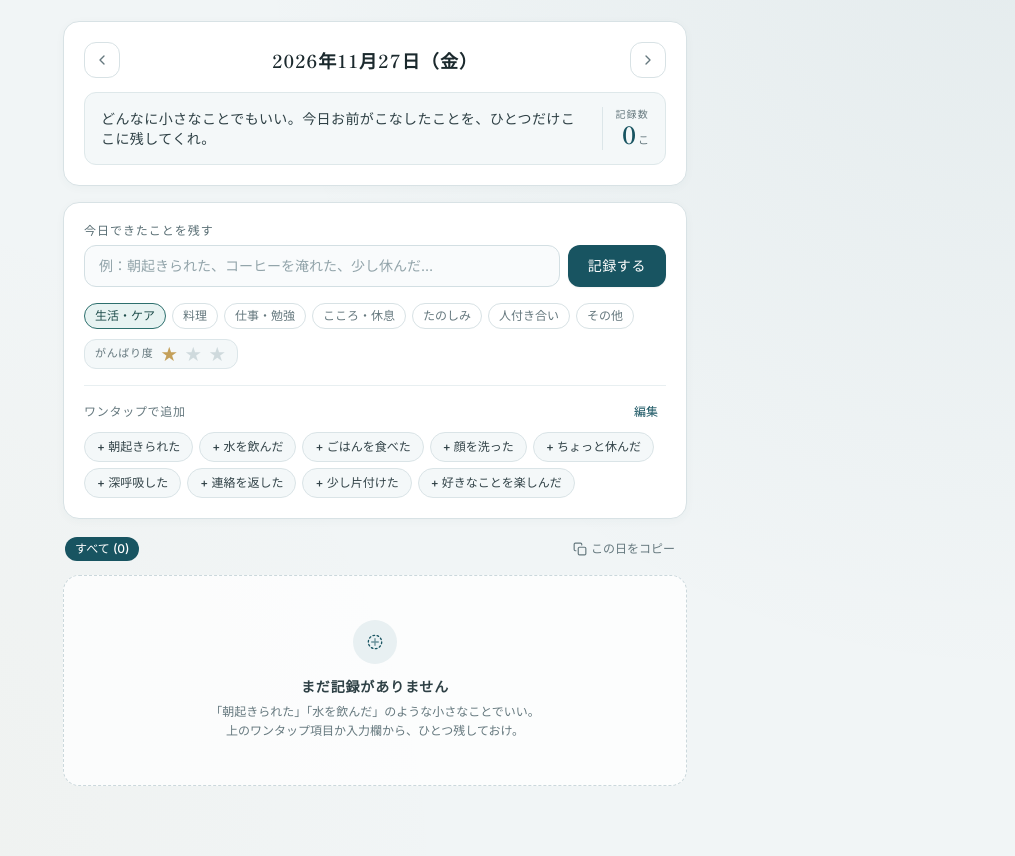
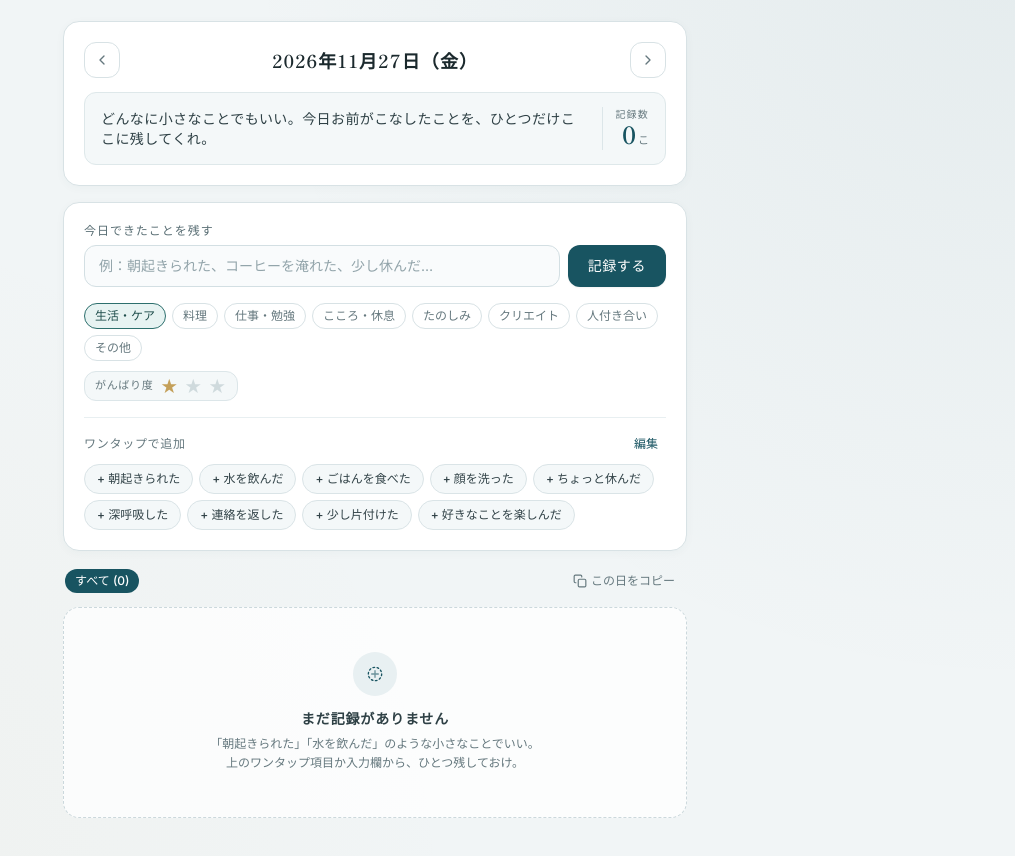
Before and after one commit to Pollux185461/kyou-dekita, a plain HTML site: page index.html in a window 1280 px wide. Shown: the part 82-938 px from the top of the page, without its empty margins (265-1280 px from the left). Drawn offline with nearby package versions, Linux system fonts and the light colour scheme.

Commit message:
カテゴリ「クリエイト」を追加

```diff
--- a/index.html
+++ b/index.html
@@ -363,6 +363,7 @@
         { id: "work", label: "仕事・勉強", color: "#3C5E78", bg: "#E9F0F6", text: "#284257" },
         { id: "rest", label: "こころ・休息", color: "#6D5B7B", bg: "#F0EDF4", text: "#4C3E57" },
         { id: "fun", label: "たのしみ", color: "#B8914B", bg: "#F7F1E4", text: "#7D602B" },
+        { id: "create", label: "クリエイト", color: "#4F639E", bg: "#EBEEF7", text: "#35477A" },
         { id: "social", label: "人付き合い", color: "#A85D68", bg: "#F8EDED", text: "#713C44" },
         { id: "other", label: "その他", color: "#6B7C82", bg: "#EDF1F2", text: "#465459" }
       ];
```
